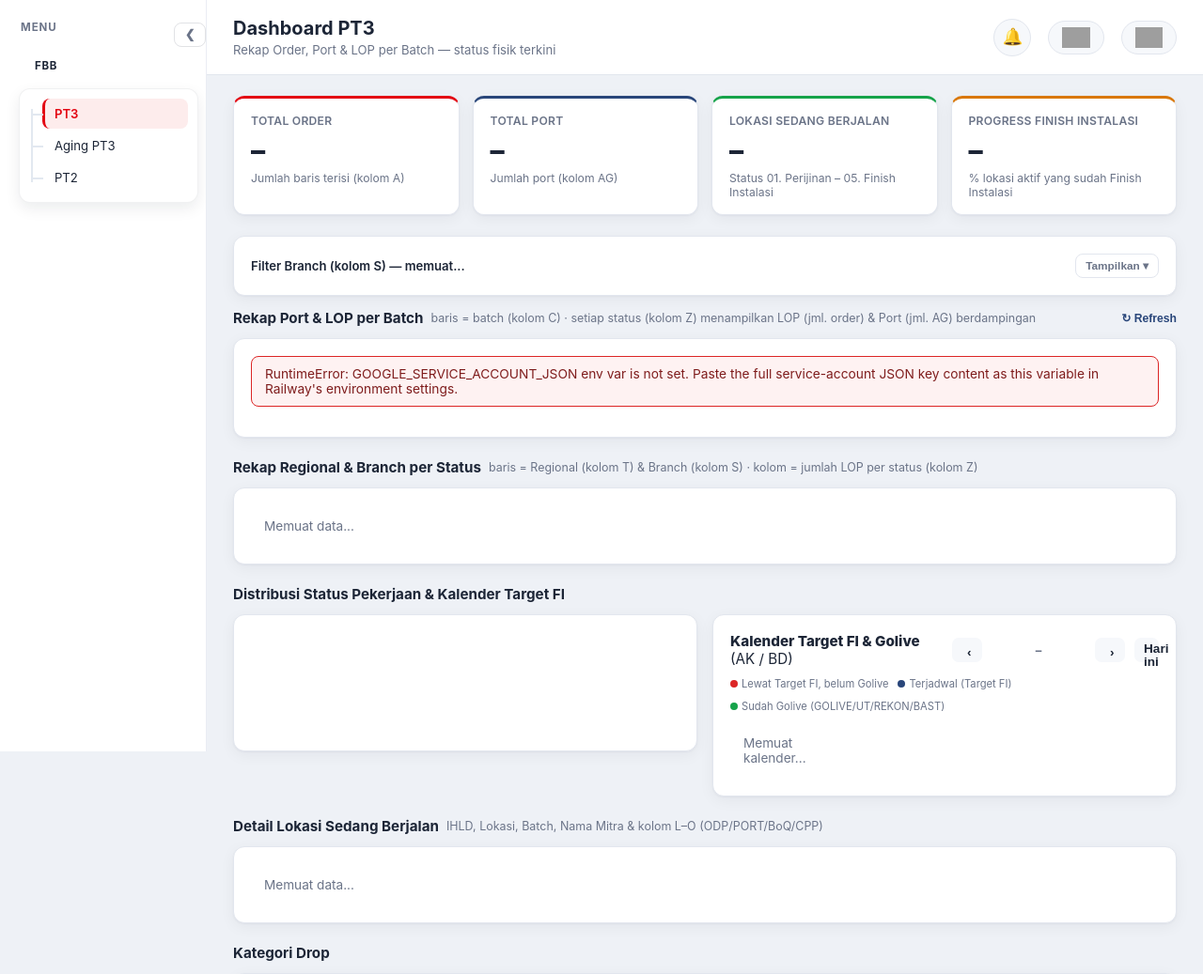
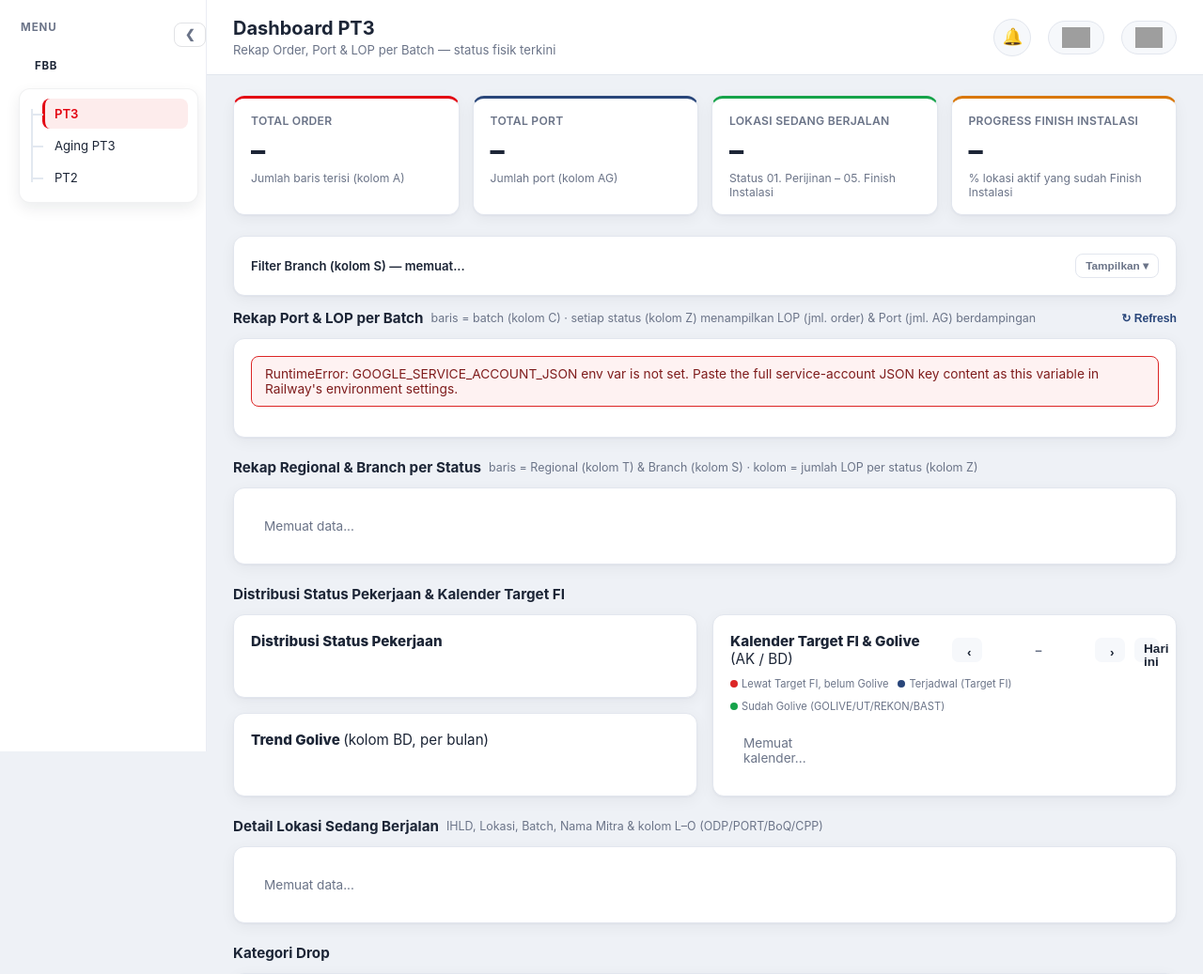
Before and after one commit to hardi1xxx/PT3Bot, a Flask app: page / in a window 1280 px wide. Shown: the top 1037 px of the page at 94% size. Run offline with Flask 3, Linux system fonts and the light colour scheme; grey boxes are pictures that could not be loaded.

Commit message:
add trand golive PT3

```diff
--- a/templates/index.html
+++ b/templates/index.html
@@ -10,6 +10,18 @@
   @media (max-width: 920px) { .split-half { grid-template-columns: 1fr; } }
   .split-half > .card { margin-bottom: 0; }
 
+  /* Chart Distribusi Status + Trend Golive (kiri, ditumpuk) berdampingan
+     dengan Kalender Target FI (kanan) -- tinggi kolom kiri & kanan dibuat
+     sama (grid default: align-items stretch), lalu 2 chart di kiri
+     membagi rata sisa tinggi itu supaya proporsinya tidak njomplang. */
+  .split-half-fi { display: grid; grid-template-columns: 1fr 1fr; gap: 16px; margin-bottom: 22px; }
+  @media (max-width: 920px) { .split-half-fi { grid-template-columns: 1fr; } }
+  .split-half-fi > .card, .split-half-fi > .fi-left-col { margin-bottom: 0; }
+  .fi-left-col { display: flex; flex-direction: column; gap: 16px; min-height: 0; }
+  .fi-left-col > .card { flex: 1 1 0; display: flex; flex-direction: column; min-height: 0; }
+  .mini-chart-title { font-weight: 800; font-size: 0.95rem; color: var(--text); margin-bottom: 10px; }
+  .mini-chart-wrap { position: relative; flex: 1 1 auto; min-height: 140px; }
+
   .fi-cal-card { display: flex; flex-direction: column; }
   .fi-cal-head { display: flex; align-items: center; justify-content: space-between; gap: 8px; margin-bottom: 10px; }
   .fi-cal-title { font-weight: 800; font-size: 0.95rem; color: var(--text); }
@@ -20,7 +32,7 @@
   .fi-cal-legend { display: flex; flex-wrap: wrap; gap: 10px; font-size: 0.7rem; color: var(--muted); margin-bottom: 10px; }
   .fi-cal-legend span { display: inline-flex; align-items: center; gap: 4px; }
   .fi-cal-legend .dot { width: 8px; height: 8px; border-radius: 50%; display: inline-block; }
-  .fi-cal-grid { display: grid; grid-template-columns: repeat(7, 1fr); gap: 4px; }
+  .fi-cal-grid { display: grid; grid-template-columns: repeat(7, 1fr); gap: 4px; flex: 1 1 auto; align-content: start; }
   .fi-cal-daylabel { text-align: center; font-size: 0.64rem; font-weight: 800; color: var(--muted); text-transform: uppercase; letter-spacing: 0.03em; padding: 2px 0 6px; }
   .fi-cal-cell { min-height: 52px; border-radius: 8px; background: var(--panel-alt); padding: 4px 5px; font-size: 0.72rem; display: flex; flex-direction: column; gap: 3px; }
   .fi-cal-cell.fi-outside { opacity: 0.35; }
@@ -107,12 +119,20 @@
   <div class="pivot-table-wrap" id="regionalBranchTableWrap"><div class="skeleton">Memuat data...</div></div>
 </div>
 
-<!-- Chart + Kalender Target FI (kolom AK) berdampingan -->
+<!-- Chart + Trend Golive (kiri) & Kalender Target FI (kolom AK, kanan) -->
 <div class="section-title">Distribusi Status Pekerjaan &amp; Kalender Target FI</div>
-<div class="split-half">
-  <div class="card chart-card">
-    <canvas id="statusChart" height="90"></canvas>
-    <div class="chart-legend" id="chartLegend"></div>
+<div class="split-half-fi">
+  <div class="fi-left-col">
+    <div class="card chart-card">
+      <div class="mini-chart-title">Distribusi Status Pekerjaan</div>
+      <div class="mini-chart-wrap"><canvas id="statusChart"></canvas></div>
+      <div class="chart-legend" id="chartLegend"></div>
+    </div>
+
+    <div class="card trend-golive-card">
+      <div class="mini-chart-title">Trend Golive <span class="hint" style="font-weight:400;">(kolom BD, per bulan)</span></div>
+      <div class="mini-chart-wrap"><canvas id="goliveTrendChart"></canvas></div>
+    </div>
   </div>
 
   <div class="card fi-cal-card">
@@ -629,6 +649,7 @@ function refreshAll() {
     if (typeof Chart === 'undefined') throw new Error('Chart.js gagal dimuat (cek koneksi CDN)');
     const chartLopTable = computePivotTables(filtered, dashboardCache.batches, dashboardCache.statuses, 'status').lopTable;
     renderChart(chartLopTable, dashboardCache.statuses);
+    renderGoliveTrendChart(filtered);
   } catch (e) {
     document.querySelector('.chart-card').innerHTML = `<div class="flash error">Grafik tidak bisa dimuat: ${e.message || e}</div>`;
   }
@@ -684,6 +705,8 @@ function renderChart(lopTable, statuses) {
       datasets: [{ label: 'Jumlah Order', data: values, backgroundColor: colors, borderRadius: 6, maxBarThickness: 46 }],
     },
     options: {
+      responsive: true,
+      maintainAspectRatio: false,
       plugins: { legend: { display: false } },
       scales: {
         y: { beginAtZero: true, ticks: { precision: 0 } },
@@ -696,6 +719,109 @@ function renderChart(lopTable, statuses) {
   legend.innerHTML = statuses.map((s, i) => `
     <span><span class="dot" style="background:${colors[i]}"></span>${esc(labels[i])}: <strong>${fmtNum(values[i])}</strong></span>
   `).join('');
+}
+
+// ── Bar chart: trend Golive per bulan (kolom BD / golive_date_iso) ────
+// Dilihat berdasarkan bulan saja (semua tanggal golive di bulan yang
+// sama digabung jadi satu batang). Klik batang -> daftar lokasi di bulan
+// itu, terurut berdasarkan branch.
+let goliveTrendChart = null;
+let goliveTrendMonthIndex = {};   // "YYYY-MM" -> rows[]
+let goliveTrendMonthKeys = [];    // urutan bulan sesuai chart, sinkron dgn index klik
+
+const GOLIVE_TREND_MONTH_SHORT = ['Jan','Feb','Mar','Apr','Mei','Jun','Jul','Agu','Sep','Okt','Nov','Des'];
+
+function renderGoliveTrendChart(filteredRows) {
+  goliveTrendMonthIndex = {};
+  filteredRows.forEach(r => {
+    if (!r.golive_date_iso) return;
+    const monthKey = r.golive_date_iso.slice(0, 7); // "YYYY-MM"
+    (goliveTrendMonthIndex[monthKey] = goliveTrendMonthIndex[monthKey] || []).push(r);
+  });
+
+  goliveTrendMonthKeys = Object.keys(goliveTrendMonthIndex).sort(); // kronologis
+  const labels = goliveTrendMonthKeys.map(k => {
+    const [y, m] = k.split('-');
+    return `${GOLIVE_TREND_MONTH_SHORT[parseInt(m, 10) - 1]}/${y.slice(2)}`;
+  });
+  const values = goliveTrendMonthKeys.map(k => goliveTrendMonthIndex[k].length);
+
+  const canvas = document.getElementById('goliveTrendChart');
+  if (!canvas) return;
+  const ctx = canvas.getContext('2d');
+  if (goliveTrendChart) goliveTrendChart.destroy();
+
+  if (goliveTrendMonthKeys.length === 0) {
+    goliveTrendChart = null;
+    ctx.clearRect(0, 0, canvas.width, canvas.height);
+    return;
+  }
+
+  goliveTrendChart = new Chart(ctx, {
+    type: 'bar',
+    data: {
+      labels,
+      datasets: [{ label: 'Jumlah Golive', data: values, backgroundColor: '#16a34a', borderRadius: 6, maxBarThickness: 40 }],
+    },
+    options: {
+      responsive: true,
+      maintainAspectRatio: false,
+      plugins: { legend: { display: false } },
+      scales: {
+        y: { beginAtZero: true, ticks: { precision: 0 } },
+        x: { grid: { display: false } },
+      },
+      onClick: (evt, elements) => {
+        if (!elements.length) return;
+        openGoliveTrendMonth(goliveTrendMonthKeys[elements[0].index]);
+      },
+      onHover: (evt, elements) => {
+        evt.native.target.style.cursor = elements.length ? 'pointer' : 'default';
+      },
+    },
+  });
+}
+
+function goliveTrendMonthLabel(monthKey) {
+  const [y, m] = monthKey.split('-');
+  return `${FI_CAL_MONTH_NAMES[parseInt(m, 10) - 1]} ${y}`;
+}
+
+function openGoliveTrendMonth(monthKey) {
+  const items = (goliveTrendMonthIndex[monthKey] || []).slice()
+    .sort((a, b) => (a.branch || '').localeCompare(b.branch || ''));
+  const modalBox = document.getElementById('bhModalBox');
+  modalBox.innerHTML = `
+    <div class="modal-header">
+      <div class="modal-title">Golive — ${esc(goliveTrendMonthLabel(monthKey))} <span class="badge">${fmtNum(items.length)}</span></div>
+      <button class="btn-ghost modal-close" id="bhModalCloseBtn">Tutup &#10005;</button>
+    </div>
+    <div class="loc-list" style="margin-top:10px;" id="goliveTrendModalList">
+      ${items.length ? items.map(r => `
+        <div class="result-item" data-row="${r.row}">
+          <div class="ihld">${esc(r.ihld) || '(tanpa IHLD)'} — ${esc(r.lokasi) || '-'}</div>
+          <div class="meta">
+            <span class="badge">${esc(r.branch) || '(Tanpa Branch)'}</span>
+            <span class="badge">${esc(r.batch) || '-'}</span>
+            ${r.status_raw ? `<span class="badge status">${esc(r.status_raw)}</span>` : ''}
+            <span class="badge">Golive: ${esc(r.golive_date_display) || '-'}</span>
+          </div>
+        </div>
+      `).join('') : '<div class="empty-state">Tidak ada lokasi Golive di bulan ini.</div>'}
+    </div>
+  `;
+  document.getElementById('bhModalCloseBtn').addEventListener('click', closeBhModal);
+  const list = document.getElementById('goliveTrendModalList');
+  if (list) {
+    list.addEventListener('click', (e) => {
+      const item = e.target.closest('.result-item');
+      if (item) {
+        closeBhModal();
+        editFromDetail(parseInt(item.dataset.row, 10));
+      }
+    });
+  }
+  document.getElementById('bhModalOverlay').classList.add('open');
 }
 
 // ── Kalender Target FI (kolom AK) & Golive (kolom BD) ─────────────
```
